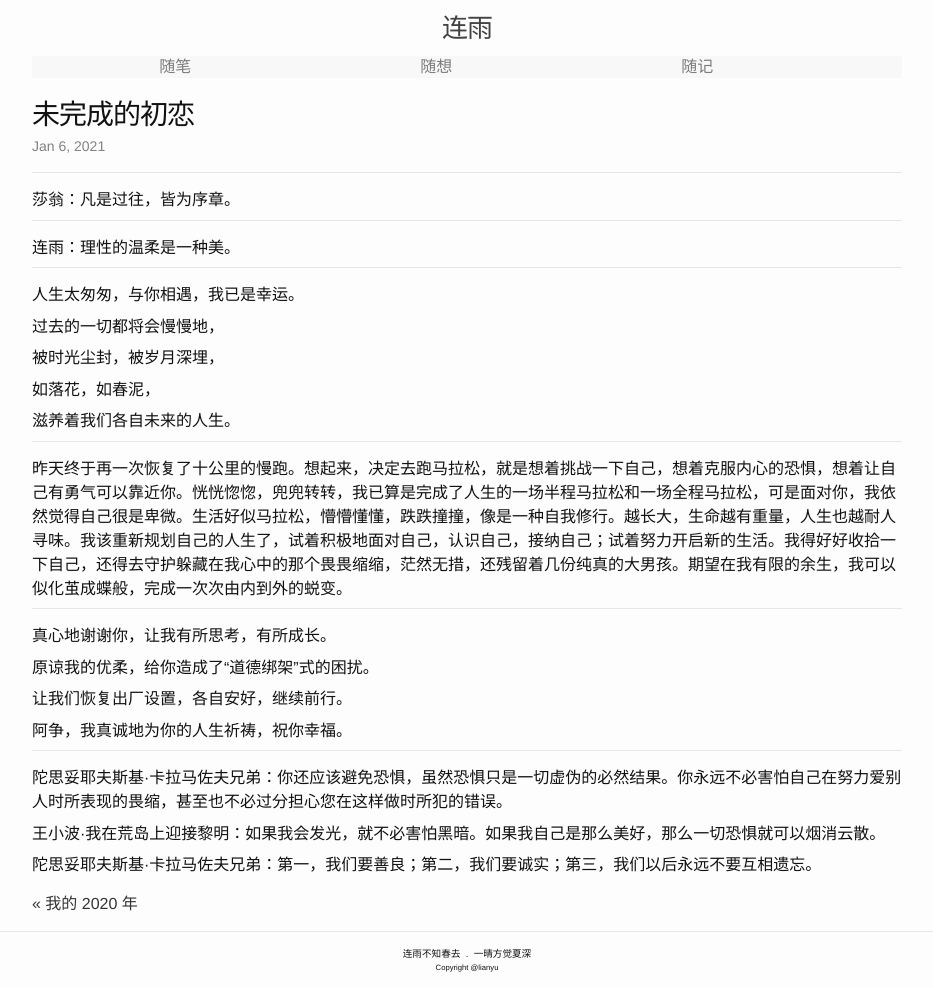
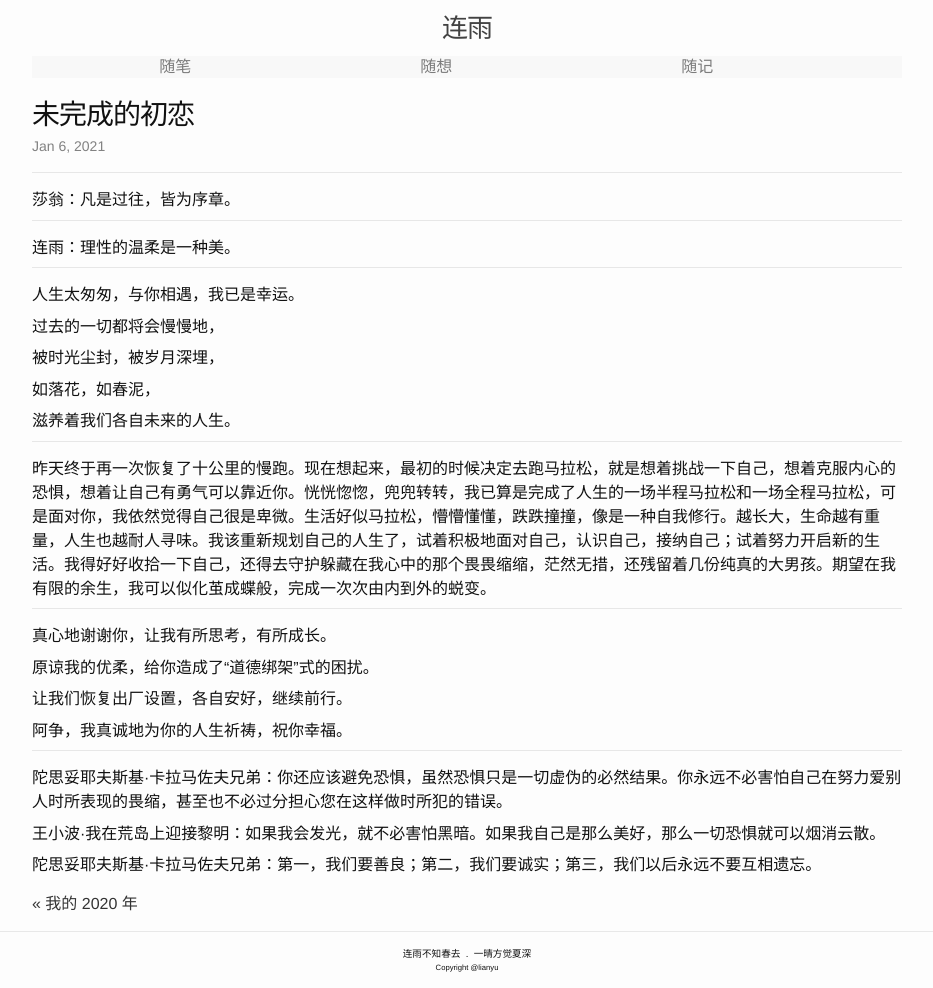
Before and after one commit to lianyu1115/lianyu, a Jekyll site: the page built from _journals/2021-01-06-未完成的初恋.md, in a window 1280 px wide. Shown: the whole page, without its empty margins (173-1106 px from the left). Built offline with Jekyll 4.4.1, drawn with Linux system fonts in a browser that asks for light colours.

Commit message:
Update 2021-01-06-未完成的初恋.md

```diff
--- a/_journals/2021-01-06-未完成的初恋.md
+++ b/_journals/2021-01-06-未完成的初恋.md
@@ -27,7 +27,7 @@
 
 - - -
 
-昨天终于再一次恢复了十公里的慢跑。想起来，决定去跑马拉松，就是想着挑战一下自己，想着克服内心的恐惧，想着让自己有勇气可以靠近你。恍恍惚惚，兜兜转转，我已算是完成了人生的一场半程马拉松和一场全程马拉松，可是面对你，我依然觉得自己很是卑微。生活好似马拉松，懵懵懂懂，跌跌撞撞，像是一种自我修行。越长大，生命越有重量，人生也越耐人寻味。我该重新规划自己的人生了，试着积极地面对自己，认识自己，接纳自己；试着努力开启新的生活。我得好好收拾一下自己，还得去守护躲藏在我心中的那个畏畏缩缩，茫然无措，还残留着几份纯真的大男孩。期望在我有限的余生，我可以似化茧成蝶般，完成一次次由内到外的蜕变。
+昨天终于再一次恢复了十公里的慢跑。现在想起来，最初的时候决定去跑马拉松，就是想着挑战一下自己，想着克服内心的恐惧，想着让自己有勇气可以靠近你。恍恍惚惚，兜兜转转，我已算是完成了人生的一场半程马拉松和一场全程马拉松，可是面对你，我依然觉得自己很是卑微。生活好似马拉松，懵懵懂懂，跌跌撞撞，像是一种自我修行。越长大，生命越有重量，人生也越耐人寻味。我该重新规划自己的人生了，试着积极地面对自己，认识自己，接纳自己；试着努力开启新的生活。我得好好收拾一下自己，还得去守护躲藏在我心中的那个畏畏缩缩，茫然无措，还残留着几份纯真的大男孩。期望在我有限的余生，我可以似化茧成蝶般，完成一次次由内到外的蜕变。
 
 - - -
 
```
